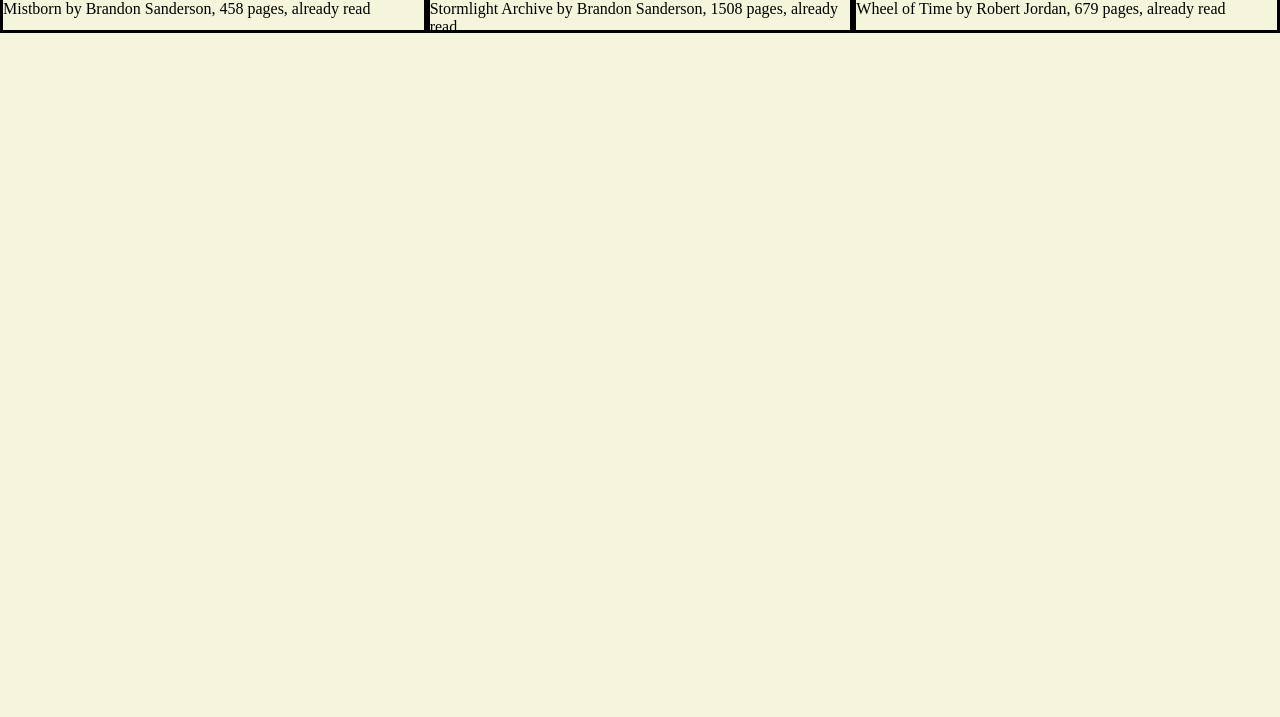
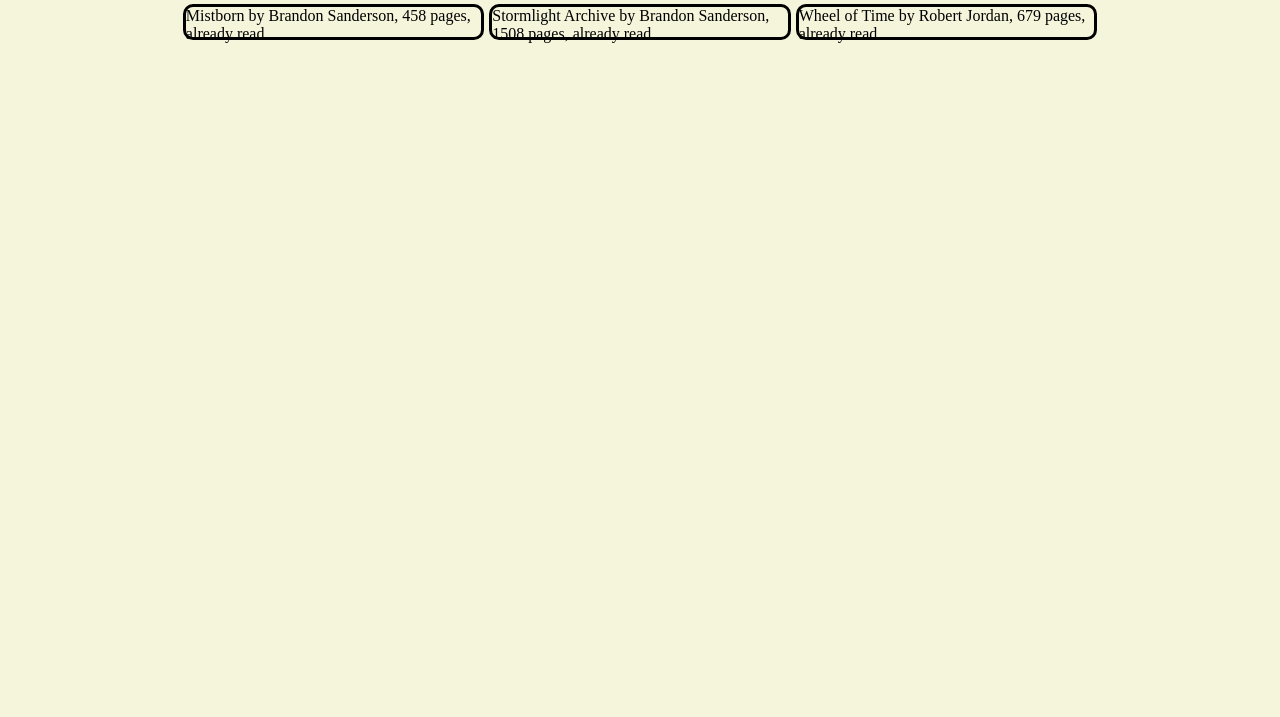
Before and after one commit to Jeffvf/library-project, a plain HTML site: page index.html in a window 1280 px wide. Shown: the part 83-800 px from the top of the page. Drawn offline with Linux system fonts and the light colour scheme.

Commit message:
chore: minor changes to layout

```diff
--- a/index.html
+++ b/index.html
@@ -11,7 +11,9 @@
     <div class="lib-body">
         <div id="lib-header">Your Library</div>
         <div class="lib-structure">
-
+            <div></div>
+            <div class="lib-books"></div>
+            <div></div>
         </div>
     </div>
     <script src="script.js"></script>
--- a/script.js
+++ b/script.js
@@ -27,7 +27,7 @@ addBookToLibrary('Stormlight Archive', 'Brandon Sanderson', 1508, true);
 addBookToLibrary('Wheel of Time', 'Robert Jordan', 679, true);
 
 function displayBooks(){
-    const lib = document.querySelector('.lib-structure');
+    const lib = document.querySelector('.lib-books');
     for(const book of myLibrary){
         let div = document.createElement('div');
         div.classList.add('card')
--- a/styles.css
+++ b/styles.css
@@ -2,6 +2,12 @@
     margin: 0px;
     padding: 0px;
     background-color: beige;
+}
+
+.lib-body{
+    display: grid;
+    grid-template-rows: 1fr 5fr;
+    gap: 10px
 }
 
 #lib-header{
@@ -9,20 +15,26 @@
     grid-template-columns: 1fr;
     text-align: center;
     background-color: bisque;
-    border-style: solid;
-    border-color: black;
+    border-bottom-style: solid;
     font-size: 30px;
     padding: 20px;
 }
 
 .lib-structure{
     display: grid;
+    grid-template-columns: 1fr 5fr 1fr;
+}
+
+.lib-books{
+    display: grid;
     grid-template-columns: repeat(3, 1fr);
     grid-auto-flow: row;
+    gap: 5px;
 }
 
 .card{
     border-style: solid;
     border-color: black;
     height: 30px;
+    border-radius: 10px;
 }
```
